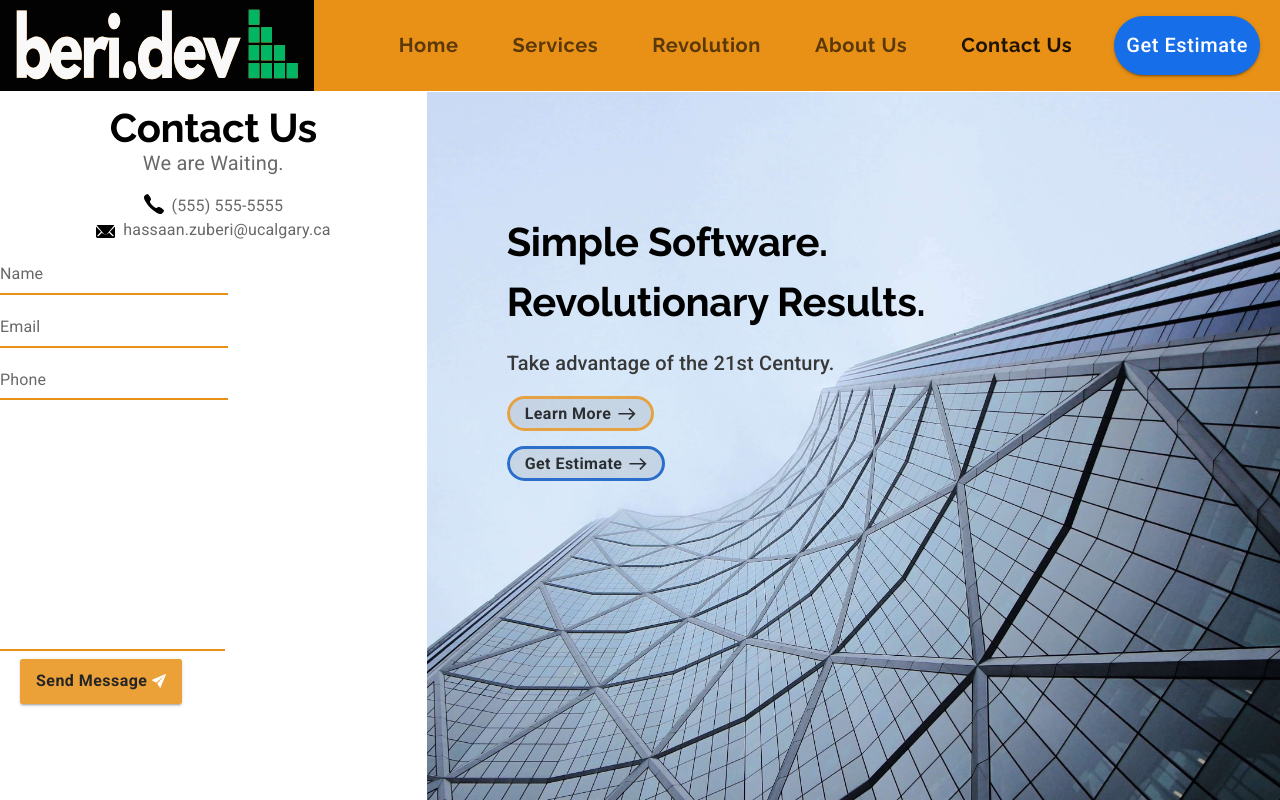
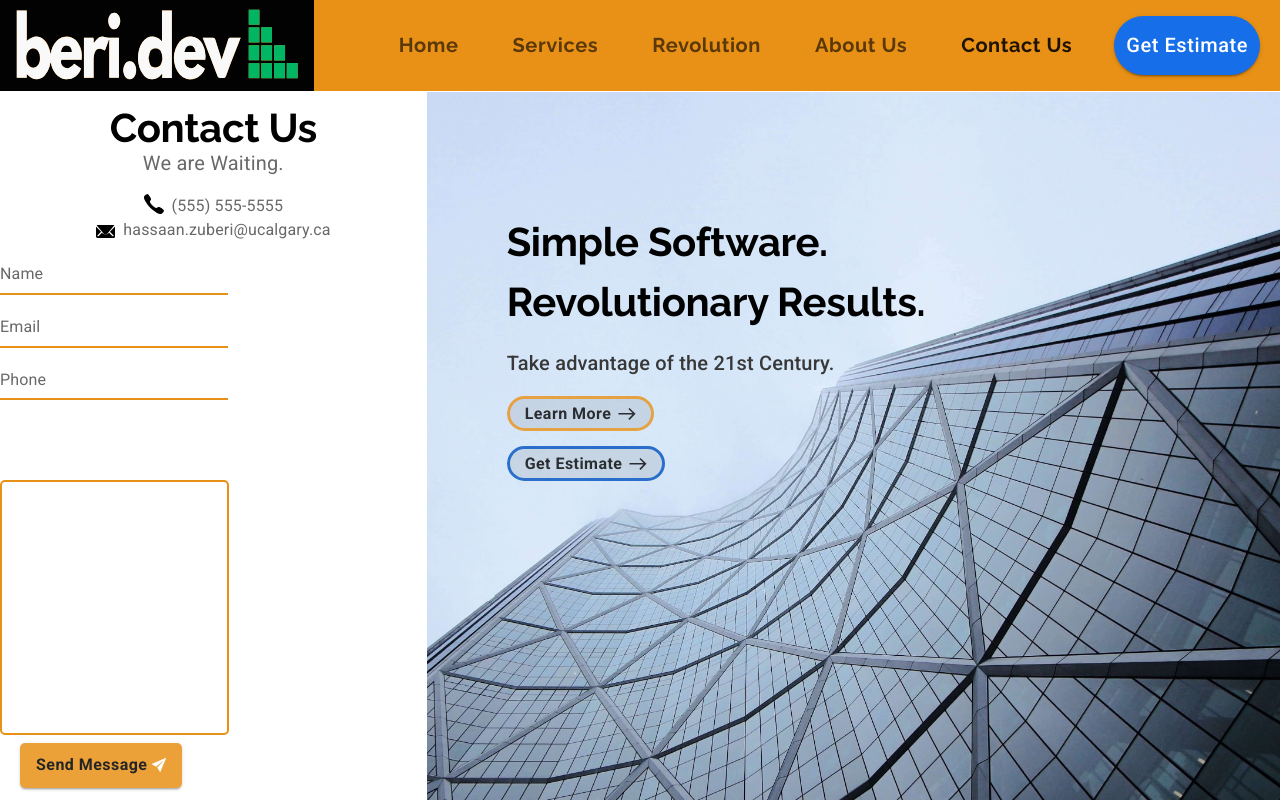
Before and after one commit to HAZberi/tech-company-website, a React (Create React App) app: page /contact in a window 1280 px wide. Shown: the top 800 px of the page. Built offline with nearby package versions, Linux system fonts and the light colour scheme.

Commit message:
text area border styling

```diff
--- a/src/components/Contact.js
+++ b/src/components/Contact.js
@@ -30,8 +30,13 @@ const useStyles = makeStyles((theme) => ({
     backgroundColor: theme.palette.common.orange,
     height: "45px",
     opacity: 0.85,
-    borderRadius: "2.5px",
+    borderRadius: "5px",
   },
+  message: {
+      border: `2px solid ${theme.palette.common.orange}`,
+      marginTop: "5em",
+      borderRadius: "5px",
+  }
 }));
 
 const Contact = (props) => {
@@ -108,9 +113,11 @@ const Contact = (props) => {
         </Grid>
         <Grid item>
           <TextField
+            InputProps={{disableUnderline: true}}
             id="message"
             rows={10}
             value={message}
+            className={classes.message}
             onChange={(e) => setMessage(e.target.value)}
             multiline
           />
```
Also changed, not shown: 1 other file (tests, documents, lock files or other folders).
